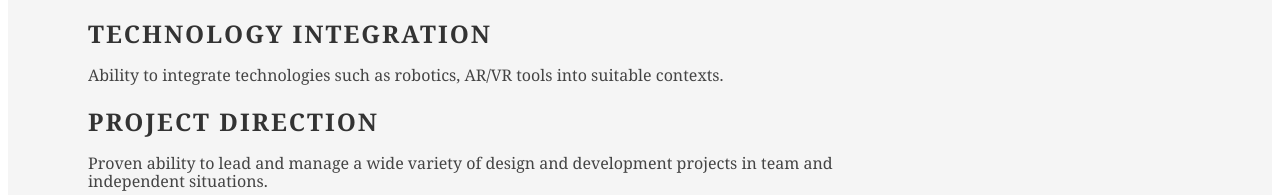
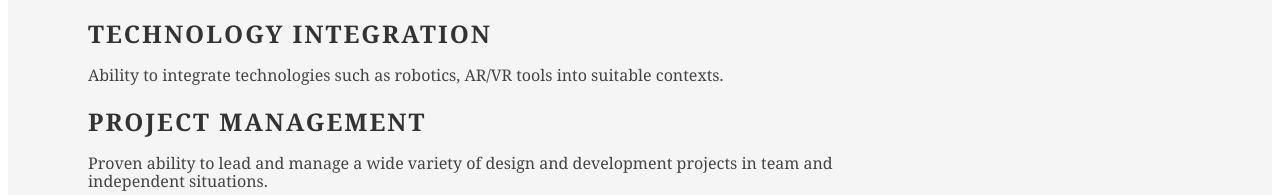
Before and after one commit to batinium/batinium.github.io, a plain HTML site: page index.html in a window 1280 px wide. Shown: the part 1248-1443 px from the top of the page. Drawn offline with Linux system fonts and the light colour scheme; a small style sheet from the web is missing.

Commit message:
Update index.html

```diff
--- a/index.html
+++ b/index.html
@@ -69,7 +69,7 @@ CELTA.
 								</div>
 
 								<div class="talent">
-									<h2>Project Direction</h2>
+									<h2>Project Management</h2>
 									<p>Proven ability to lead and manage a wide variety of design and development projects in team and independent situations.</p>
 								</div>
 						</div>
```
